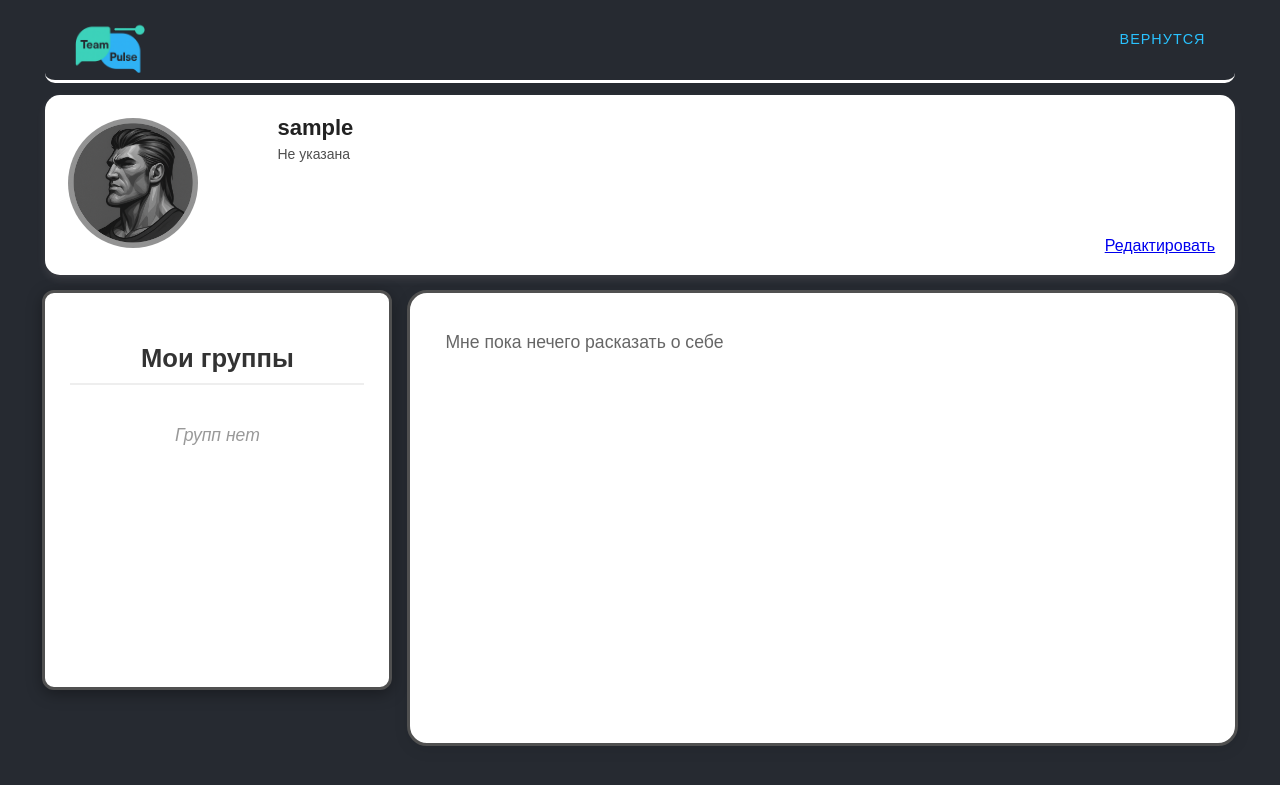
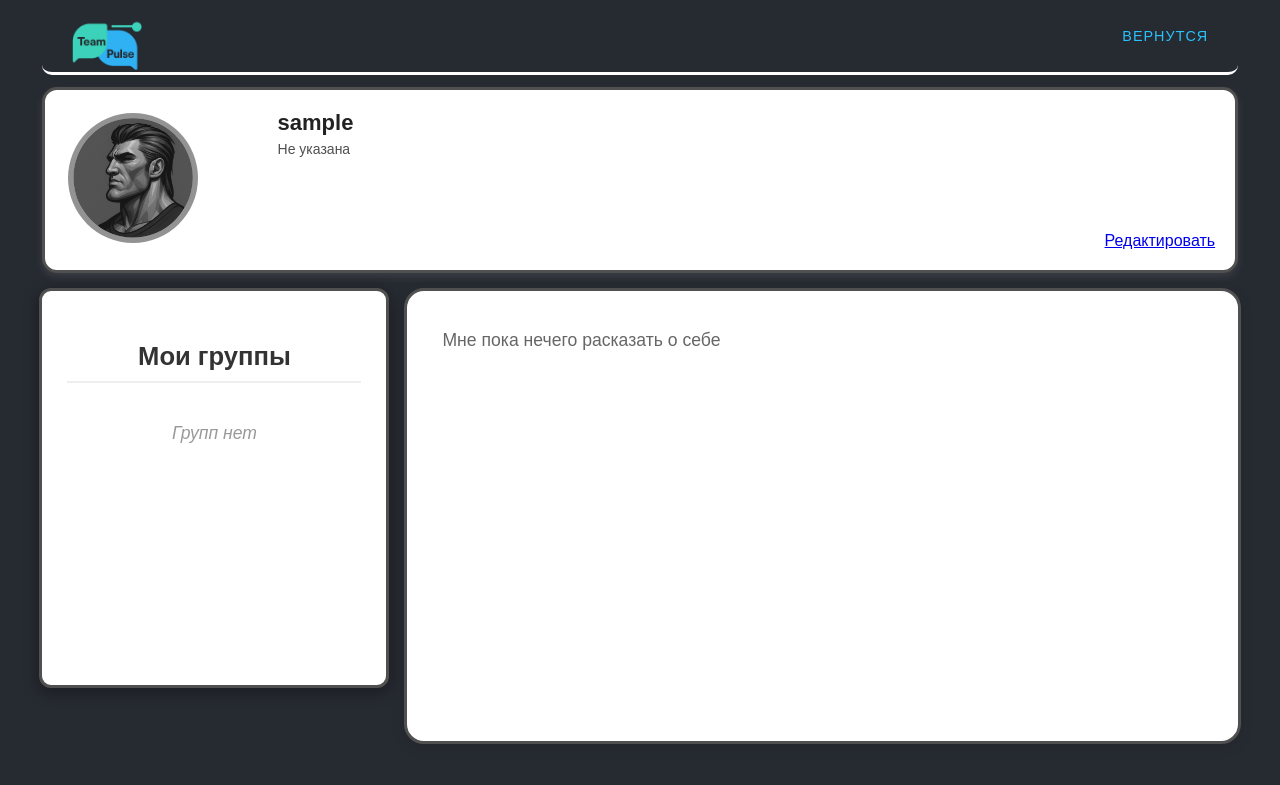
Before and after one commit to ManK0-is-here/work_chat, a Django app: page /users/profile/ in a window 1280 px wide. Shown: the top 785 px of the page. Run offline with Django 5.2, Linux system fonts and the light colour scheme; the visitor is signed in with stand-in values (Sample User, id 1); data that the repository does not hold is empty.

Commit message:
9.0: начало деплоя

```diff
--- a/chat/views.py
+++ b/chat/views.py
@@ -107,7 +107,7 @@ def add_by_username(request, pk):
 def leave_group(request, pk):
     group = get_object_or_404(GroupChat, pk=pk)
     group.members.remove(request.user)
-    return redirect("group_list")
+    return redirect("groups:group_list")
 
 
 @require_POST
@@ -136,7 +136,7 @@ class  GroupChatDeleteView(LoginRequiredMixin, UserPassesTestMixin, DeleteView):
 
         if confirm_name != self.object.name:
             messages.error(request, "Название группы введено неверно!")
-            return redirect("group_delete", pk=self.object.pk)
+            return redirect("groups:group_delete", pk=self.object.pk)
 
         messages.success(request, f"Группа «{self.object.name}» успешно удалена!")
         return super().delete(request, *args, **kwargs)
--- a/static/css/profile.css
+++ b/static/css/profile.css
@@ -2,12 +2,18 @@ body {
     font-family: Arial, sans-serif;
     background-color: #262a31;
     margin: 0;
-    padding: 20px;
+    padding: 17px;
     color: #2e2d2d;
 }
 
+body::-webkit-scrollbar {
+    display: none;
+    width: 0;
+    height: 0;
+}
+
 .navbar{
-    height: 60px;
+    height: 55px;
     border-bottom: 3px solid rgb(255, 255, 255);
     margin-left: 2%;
     margin-right: 2%;
@@ -58,6 +64,7 @@ body {
     max-width: 100%;
     margin-left: 2%;
     margin-right: 2%;
+    border: 3px solid #505050;
 }
 
 .profile-information {
@@ -100,8 +107,6 @@ body {
     margin-right: 1%;
     display: grid;
     grid-template-columns: 1fr 2fr;
-    border-radius: 12px;
-    height: 300%;
     display: flex;
     gap: 10px;
     margin-top: 15px;
@@ -120,7 +125,7 @@ body {
     width: 95%;
     height: 57vh;
     border: 3px solid #505050;
-    border-radius: 20px;
+    border-radius: 25px;
 }
 
 .my-self{
```
Also changed, not shown: static/css/main.css (+10 -3 lines), media/group_avatar/comic-spoilers-yall-think-conquest-would-have-folded-v0-d638cvah6iqe1.jpg (added).
